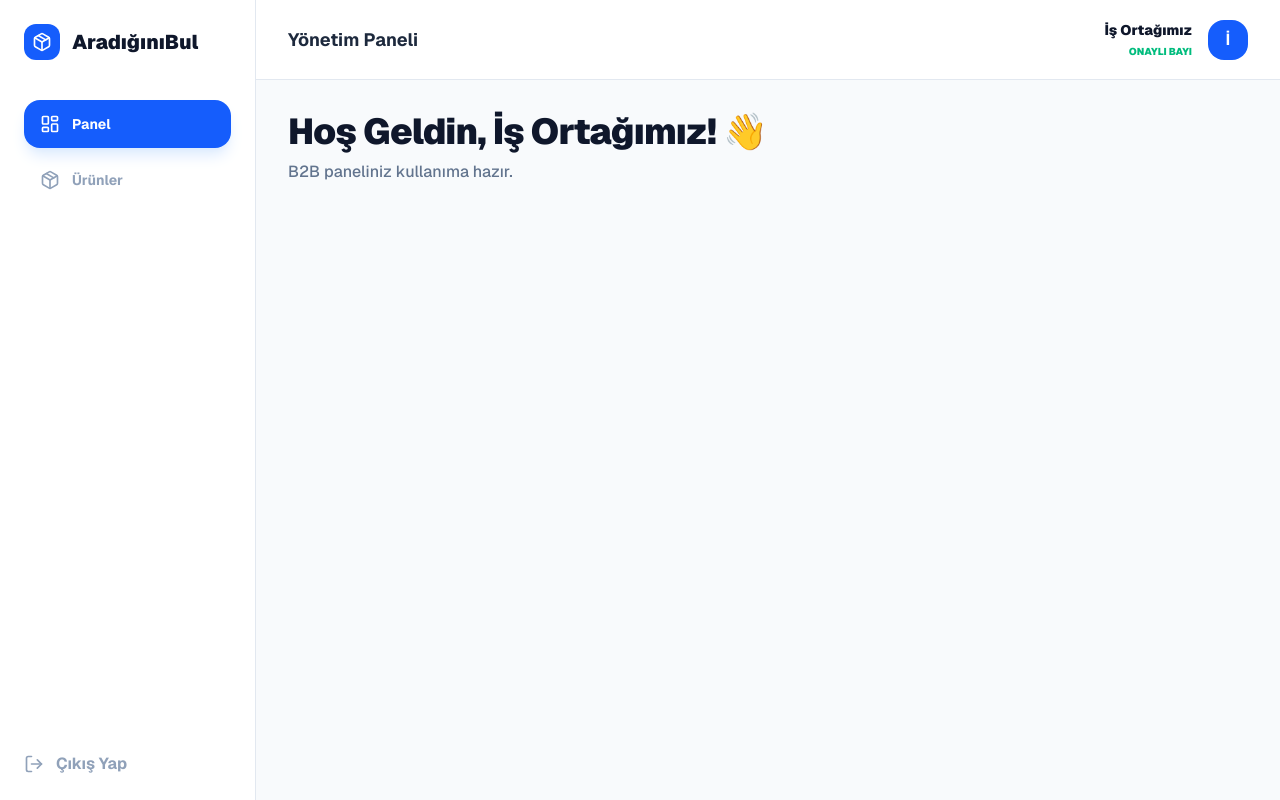
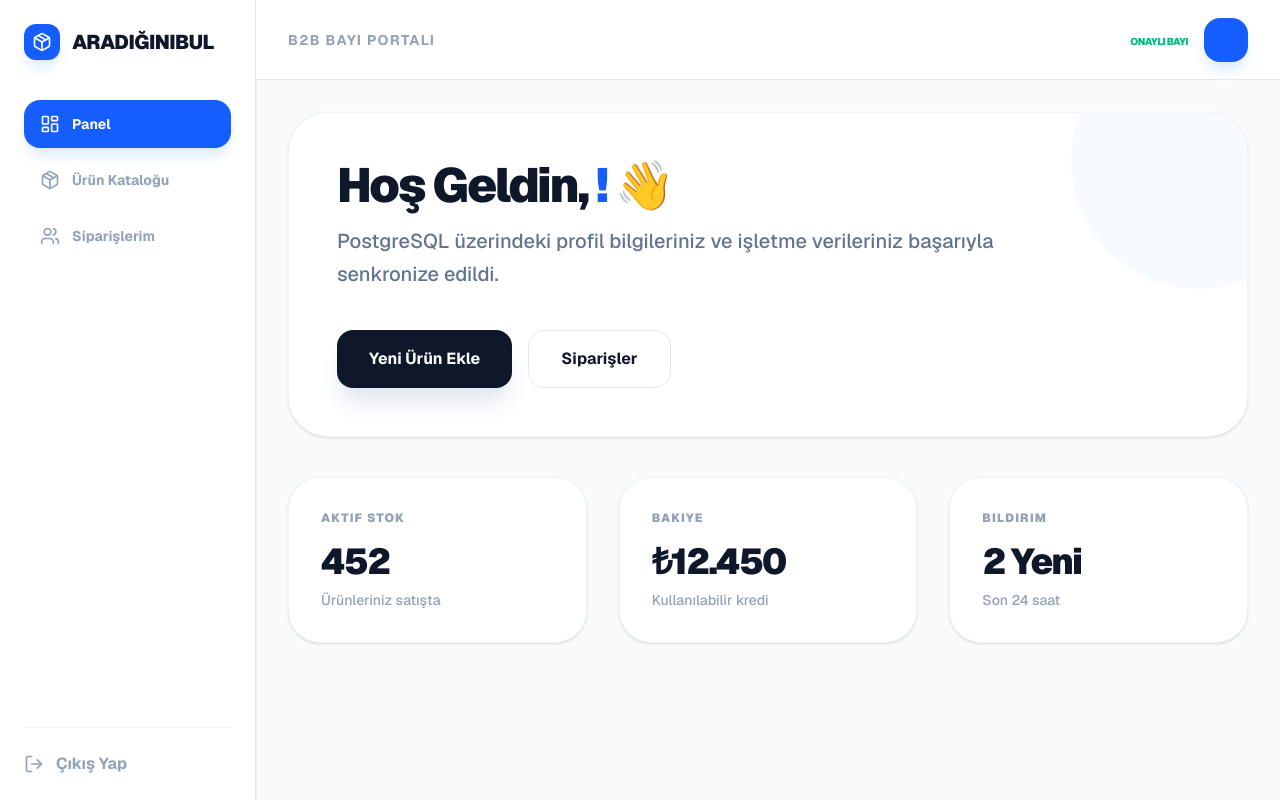
Before and after one commit to AliTopcuu/aradiginibul-api, a Next.js app in the folder aradiginibul-web/: page / in a window 1280 px wide. Built offline with nearby package versions, Linux system fonts and the light colour scheme; no server answers; sample sign-in values are in the browser's storage.

Commit message:
kullanıcı ismi senkronizasyonu ve kurumsal bayi paneli tasarımı üzerinde çalışıldı

```diff
--- a/aradiginibul-web/src/app/page.tsx
+++ b/aradiginibul-web/src/app/page.tsx
@@ -2,7 +2,7 @@
 
 import { useEffect, useState } from 'react';
 import { useRouter } from 'next/navigation';
-import { LayoutDashboard, Package, Users, Settings, LogOut, Search, Bell, Loader2 } from 'lucide-react';
+import { LayoutDashboard, Package, Users, Settings, LogOut, Search, Bell, Loader2, ChevronRight } from 'lucide-react';
 import api from '@/lib/api';
 
 export default function DashboardPage() {
@@ -12,21 +12,21 @@ export default function DashboardPage() {
 
   useEffect(() => {
     const token = localStorage.getItem('token');
-
     if (!token) {
       window.location.href = "/login";
       return;
     }
 
-    // Kullanıcı bilgilerini PostgreSQL'den çek
     api.get('/auth/me')
       .then((res) => {
-        setUser(res.data);
+        // Backend'den gelen verileri state'e aktar
+        setUser({
+          firstName: res.data.first_name,
+          lastName: res.data.last_name
+        });
         setLoading(false);
       })
       .catch(() => {
-        // Hata durumunda (Örn: /me ucu yoksa) varsayılan isimle aç
-        setUser({ first_name: "İş Ortağımız", last_name: "" });
         setLoading(false);
       });
   }, []);
@@ -37,43 +37,95 @@ export default function DashboardPage() {
   };
 
   if (loading) return (
-    <div className="min-h-screen flex flex-col items-center justify-center bg-slate-50 gap-4">
+    <div className="min-h-screen flex items-center justify-center bg-slate-50">
       <Loader2 className="animate-spin text-blue-600 w-12 h-12" />
-      <p className="text-slate-500 font-bold animate-pulse">Panel Yükleniyor...</p>
     </div>
   );
 
   return (
-    <div className="min-h-screen bg-[#F8FAFC] flex font-sans">
-      <aside className="w-64 bg-white border-r border-slate-200 hidden lg:flex flex-col p-6">
+    <div className="min-h-screen bg-[#F8FAFC] flex font-sans text-slate-900">
+      {/* Sidebar */}
+      <aside className="w-64 bg-white border-r border-slate-200 hidden lg:flex flex-col p-6 shadow-sm">
         <div className="flex items-center gap-3 mb-10">
-          <div className="bg-blue-600 p-2 rounded-xl"><Package className="text-white w-5 h-5" /></div>
-          <span className="font-black text-xl text-slate-900">AradığınıBul</span>
+          <div className="bg-blue-600 p-2 rounded-xl shadow-lg shadow-blue-100">
+            <Package className="text-white w-5 h-5" />
+          </div>
+          <span className="font-black text-xl tracking-tight uppercase">AradığınıBul</span>
         </div>
+
         <nav className="space-y-2 flex-1">
-          <button className="flex items-center gap-3 px-4 py-3.5 rounded-2xl font-bold text-sm w-full bg-blue-600 text-white shadow-lg shadow-blue-100"><LayoutDashboard size={20} /> Panel</button>
-          <button className="flex items-center gap-3 px-4 py-3.5 rounded-2xl font-bold text-sm w-full text-slate-400 hover:bg-slate-50"><Package size={20} /> Ürünler</button>
+          <NavItem icon={<LayoutDashboard size={20} />} label="Panel" active />
+          <NavItem icon={<Package size={20} />} label="Ürün Kataloğu" />
+          <NavItem icon={<Users size={20} />} label="Siparişlerim" />
         </nav>
-        <button onClick={handleLogout} className="flex items-center gap-3 text-slate-400 hover:text-red-600 font-bold mt-auto"><LogOut size={20} /> Çıkış Yap</button>
+
+        <button onClick={handleLogout} className="flex items-center gap-3 text-slate-400 hover:text-red-600 font-bold transition-colors mt-auto pt-6 border-t border-slate-100">
+          <LogOut size={20} /> Çıkış Yap
+        </button>
       </aside>
 
+      {/* Main Content */}
       <main className="flex-1 overflow-y-auto">
         <header className="bg-white border-b border-slate-200 h-20 flex items-center justify-between px-8 sticky top-0 z-10">
-          <h2 className="text-lg font-bold text-slate-800">Yönetim Paneli</h2>
+          <div className="text-sm font-bold text-slate-400 uppercase tracking-widest">B2B Bayi Portalı</div>
+
           <div className="flex items-center gap-4">
-            <div className="text-right hidden sm:block">
-              <p className="text-sm font-black text-slate-900">{user?.first_name} {user?.last_name}</p>
-              <p className="text-[10px] text-emerald-500 font-black uppercase mt-1">Onaylı Bayi</p>
+            <div className="text-right">
+              <p className="text-sm font-black text-slate-900 leading-none">
+                {user?.firstName} {user?.lastName}
+              </p>
+              <p className="text-[10px] text-emerald-500 font-black uppercase mt-1 tracking-tighter">Onaylı Bayi</p>
             </div>
-            <div className="w-10 h-10 bg-blue-600 rounded-2xl flex items-center justify-center text-white font-bold">{user?.first_name?.[0]}</div>
+            <div className="w-11 h-11 bg-blue-600 rounded-2xl flex items-center justify-center text-white font-bold text-lg shadow-lg shadow-blue-100 uppercase">
+              {user?.firstName?.[0]}{user?.lastName?.[0]}
+            </div>
           </div>
         </header>
 
-        <div className="p-8">
-          <h1 className="text-4xl font-black text-slate-900 tracking-tight">Hoş Geldin, {user?.first_name}! 👋</h1>
-          <p className="text-slate-500 mt-2 font-medium">B2B paneliniz kullanıma hazır.</p>
+        <div className="p-8 max-w-7xl mx-auto">
+          <div className="bg-white rounded-[2.5rem] border border-slate-100 p-12 shadow-sm relative overflow-hidden mb-10">
+            <div className="absolute top-0 right-0 w-64 h-64 bg-blue-50 rounded-full -mr-20 -mt-20 opacity-50"></div>
+            <div className="relative z-10">
+              <h1 className="text-5xl font-black text-slate-900 tracking-tighter mb-4">
+                Hoş Geldin, <span className="text-blue-600">{user?.firstName}!</span> 👋
+              </h1>
+              <p className="text-xl text-slate-500 font-medium max-w-2xl leading-relaxed">
+                PostgreSQL üzerindeki profil bilgileriniz ve işletme verileriniz başarıyla senkronize edildi.
+              </p>
+              <div className="mt-10 flex gap-4">
+                <button className="bg-slate-900 text-white px-8 py-4 rounded-2xl font-bold hover:bg-blue-600 transition-all shadow-xl shadow-slate-200">Yeni Ürün Ekle</button>
+                <button className="bg-white text-slate-900 border border-slate-200 px-8 py-4 rounded-2xl font-bold hover:bg-slate-50 transition-all">Siparişler</button>
+              </div>
+            </div>
+          </div>
+
+          <div className="grid grid-cols-1 md:grid-cols-3 gap-8">
+            <StatCard title="Aktif Stok" value="452" desc="Ürünleriniz satışta" />
+            <StatCard title="Bakiye" value="₺12.450" desc="Kullanılabilir kredi" />
+            <StatCard title="Bildirim" value="2 Yeni" desc="Son 24 saat" />
+          </div>
         </div>
       </main>
     </div>
   );
 }
+
+function NavItem({ icon, label, active = false }: any) {
+  return (
+    <button className={`flex items-center gap-3 px-4 py-3.5 rounded-2xl font-bold text-sm w-full transition-all ${
+      active ? 'bg-blue-600 text-white shadow-lg shadow-blue-100' : 'text-slate-400 hover:bg-slate-50 hover:text-slate-900'
+    }`}>
+      {icon} {label}
+    </button>
+  );
+}
+
+function StatCard({ title, value, desc }: any) {
+  return (
+    <div className="bg-white p-8 rounded-[2rem] border border-slate-100 shadow-sm hover:shadow-xl transition-all group">
+      <p className="text-xs font-black text-slate-400 uppercase tracking-widest mb-4 group-hover:text-blue-600 transition-colors">{title}</p>
+      <h3 className="text-4xl font-black text-slate-900 mb-2 tracking-tighter">{value}</h3>
+      <p className="text-sm text-slate-400 font-medium">{desc}</p>
+    </div>
+  );
+}
```
Also changed, not shown: 1 other file (tests, documents, lock files or other folders).
